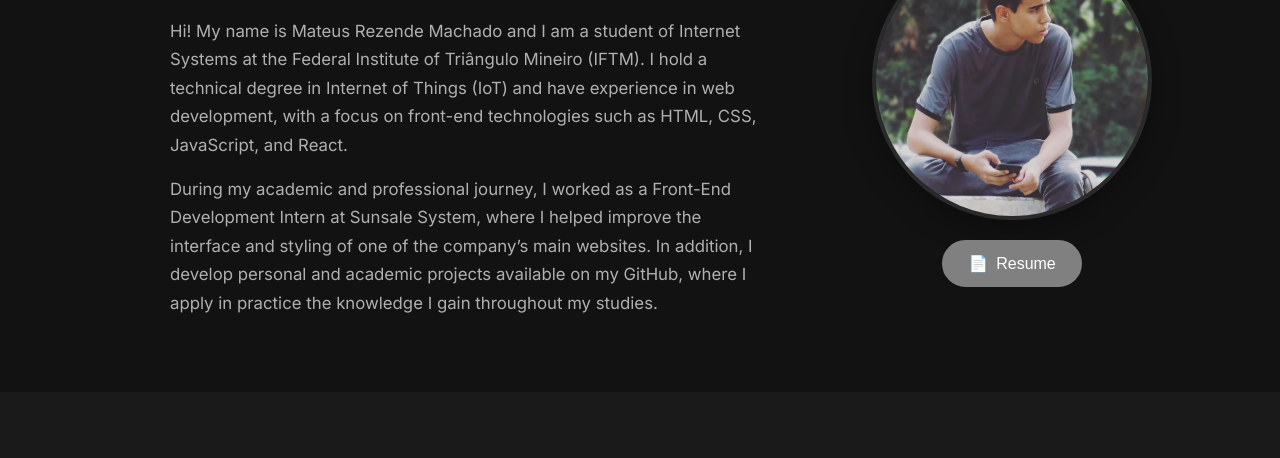
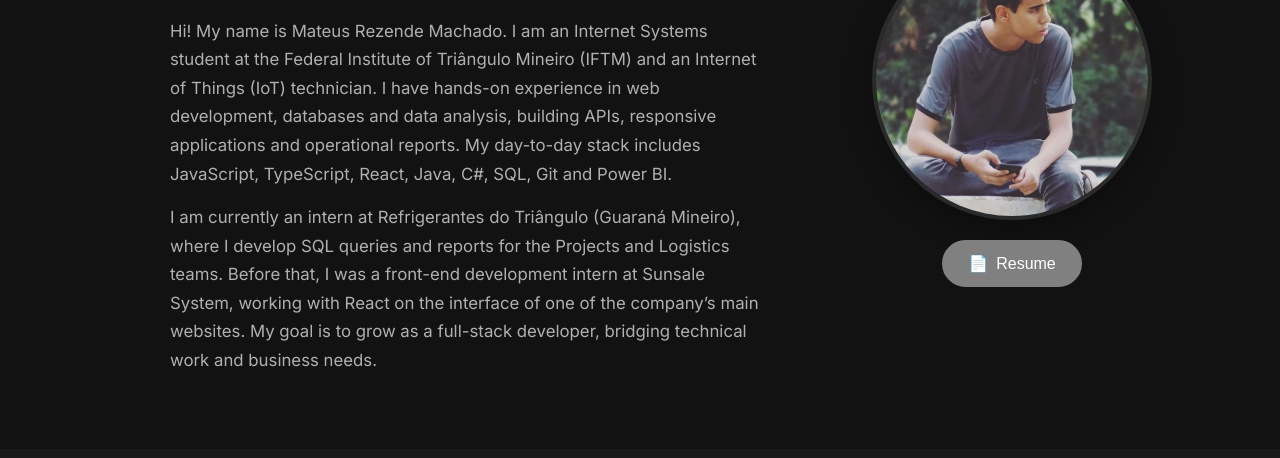
Before and after one commit to MateusRezendeMachado/Portifolio, a plain HTML site: page index.html in a window 1280 px wide. Shown: the part 200-658 px from the top of the page. Drawn offline with Linux system fonts and the light colour scheme.

Commit message:
Atualiza o Sobre Mim com o estágio atual e a stack do currículo
Co-Authored-By: Claude Fable 5.2 <noreply@anthropic.com>

```diff
--- a/index.html
+++ b/index.html
@@ -49,15 +49,8 @@
         <section class="sobre" id="about">
             <div class="sobre-texto">
                 <h1 data-i18n="sobre-titulo">Sobre Mim</h1>
-                <p data-i18n="sobre-p1">Olá! Meu nome é Mateus Rezende Machado e sou estudante de Sistemas para Internet
-                    no Instituto Federal do Triângulo Mineiro (IFTM). Tenho formação técnica em Internet das Coisas
-                    (IoT) e experiência com desenvolvimento web, especialmente no desenvolvimento front-end utilizando
-                    tecnologias como HTML, CSS, JavaScript e React.</p>
-                <p data-i18n="sobre-p2">Durante minha trajetória acadêmica e profissional, tive a oportunidade de atuar
-                    como estagiário de desenvolvimento front-end na Sunsale System, onde trabalhei na estilização e
-                    melhoria da interface de um dos principais sites da empresa. Além disso, desenvolvo projetos
-                    próprios e acadêmicos que podem ser encontrados no meu GitHub, onde busco aplicar na prática os
-                    conhecimentos que adquiro ao longo da minha formação.</p>
+                <p data-i18n="sobre-p1">Olá! Meu nome é Mateus Rezende Machado, sou estudante de Sistemas para Internet no Instituto Federal do Triângulo Mineiro (IFTM) e técnico em Internet das Coisas (IoT). Tenho experiência prática com desenvolvimento web, bancos de dados e análise de dados, atuando na criação de APIs, aplicações responsivas e relatórios operacionais. Minha rotina envolve JavaScript, TypeScript, React, Java, C#, SQL, Git e Power BI.</p>
+                <p data-i18n="sobre-p2">Atualmente, sou estagiário na Refrigerantes do Triângulo (Guaraná Mineiro), onde desenvolvo consultas SQL e relatórios para as áreas de Projetos e Logística. Antes disso, atuei como estagiário de desenvolvimento front-end na Sunsale System, trabalhando com React na interface de um dos principais sites da empresa. Meu foco é evoluir como desenvolvedor full-stack, integrando o lado técnico às necessidades do negócio.</p>
             </div>
             <div class="sobre-imagem">
                 <img src="img/perfil-escuro.jpg" alt="Foto de perfil" data-i18n-alt="alt-perfil" class="profile-pic" id="profileImage">
--- a/js/script.js
+++ b/js/script.js
@@ -18,8 +18,8 @@ document.addEventListener('DOMContentLoaded', () => {
             'btn-curriculo': 'Currículo',
             'menu-contato': 'Contato',
             'sobre-titulo': 'Sobre Mim',
-            'sobre-p1': 'Olá! Meu nome é Mateus Rezende Machado e sou estudante de Sistemas para Internet no Instituto Federal do Triângulo Mineiro (IFTM). Tenho formação técnica em Internet das Coisas (IoT) e experiência em desenvolvimento web, com foco em front-end utilizando HTML, CSS, JavaScript e React.',
-            'sobre-p2': 'Durante minha trajetória acadêmica e profissional, atuei como estagiário de desenvolvimento front-end na Sunsale System, onde trabalhei na melhoria da interface e estilização de um dos principais sites da empresa. Além disso, desenvolvo projetos próprios e acadêmicos disponíveis no meu GitHub, onde aplico na prática os conhecimentos adquiridos durante minha formação.',
+            'sobre-p1': 'Olá! Meu nome é Mateus Rezende Machado, sou estudante de Sistemas para Internet no Instituto Federal do Triângulo Mineiro (IFTM) e técnico em Internet das Coisas (IoT). Tenho experiência prática com desenvolvimento web, bancos de dados e análise de dados, atuando na criação de APIs, aplicações responsivas e relatórios operacionais. Minha rotina envolve JavaScript, TypeScript, React, Java, C#, SQL, Git e Power BI.',
+            'sobre-p2': 'Atualmente, sou estagiário na Refrigerantes do Triângulo (Guaraná Mineiro), onde desenvolvo consultas SQL e relatórios para as áreas de Projetos e Logística. Antes disso, atuei como estagiário de desenvolvimento front-end na Sunsale System, trabalhando com React na interface de um dos principais sites da empresa. Meu foco é evoluir como desenvolvedor full-stack, integrando o lado técnico às necessidades do negócio.',
             'formacao-titulo': 'Formação Acadêmica',
             'concluido': '✓ Concluído',
             'andamento': '⏳ Em andamento',
@@ -70,8 +70,8 @@ document.addEventListener('DOMContentLoaded', () => {
             'btn-curriculo': 'Resume',
             'menu-contato': 'Contact',
             'sobre-titulo': 'About Me',
-            'sobre-p1': 'Hi! My name is Mateus Rezende Machado and I am a student of Internet Systems at the Federal Institute of Triângulo Mineiro (IFTM). I hold a technical degree in Internet of Things (IoT) and have experience in web development, with a focus on front-end technologies such as HTML, CSS, JavaScript, and React.',
-            'sobre-p2': 'During my academic and professional journey, I worked as a Front-End Development Intern at Sunsale System, where I helped improve the interface and styling of one of the company’s main websites. In addition, I develop personal and academic projects available on my GitHub, where I apply in practice the knowledge I gain throughout my studies.',
+            'sobre-p1': 'Hi! My name is Mateus Rezende Machado. I am an Internet Systems student at the Federal Institute of Triângulo Mineiro (IFTM) and an Internet of Things (IoT) technician. I have hands-on experience in web development, databases and data analysis, building APIs, responsive applications and operational reports. My day-to-day stack includes JavaScript, TypeScript, React, Java, C#, SQL, Git and Power BI.',
+            'sobre-p2': 'I am currently an intern at Refrigerantes do Triângulo (Guaraná Mineiro), where I develop SQL queries and reports for the Projects and Logistics teams. Before that, I was a front-end development intern at Sunsale System, working with React on the interface of one of the company’s main websites. My goal is to grow as a full-stack developer, bridging technical work and business needs.',
             'formacao-titulo': 'Education',
             'concluido': '✓ Completed',
             'andamento': '⏳ In Progress',
```
